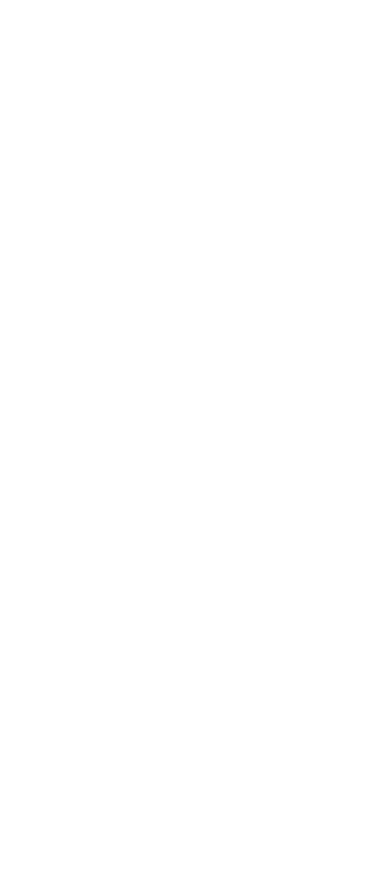
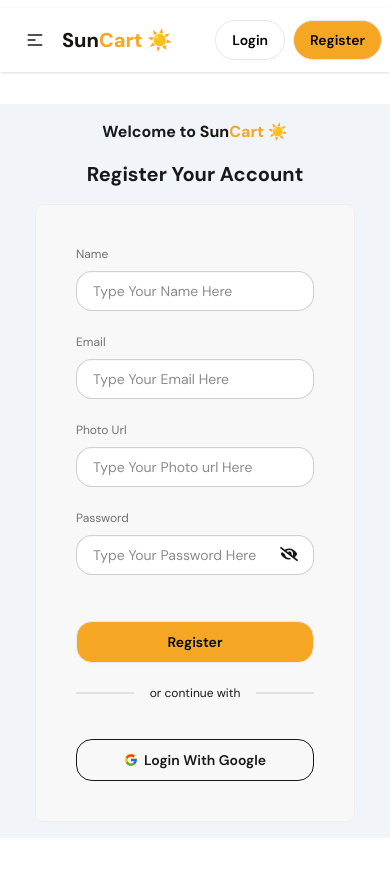
Before and after one commit to Saha-Ovi/suncart-summer-essentials-store, a Next.js app: page /register in a window 390 px wide. Before the commit the page ends 844 px from the top, so only its background shows below. Built offline with nearby package versions, Linux system fonts and the light colour scheme; a web font is replaced by a local one.

Commit message:
login and register design and responsive

```diff
--- a/package.json
+++ b/package.json
@@ -14,7 +14,9 @@
     "next": "16.2.6",
     "react": "19.2.4",
     "react-dom": "19.2.4",
-    "react-icons": "^5.6.0"
+    "react-hook-form": "^7.76.0",
+    "react-icons": "^5.6.0",
+    "react-toastify": "^11.1.0"
   },
   "devDependencies": {
     "@tailwindcss/postcss": "^4",
--- a/src/app/(auth)/layout.jsx
+++ b/src/app/(auth)/layout.jsx
@@ -1,9 +1,11 @@
+import Navbar from '@/components/Navbar/Navbar';
 import React from 'react';
 
-const AuthLayout = () => {
+const AuthLayout = ({children}) => {
     return (
         <div>
-
+            <Navbar/>
+            {children}
         </div>
     );
 };
--- a/src/app/(auth)/login/page.jsx
+++ b/src/app/(auth)/login/page.jsx
@@ -1,9 +1,56 @@
-import React from 'react';
+'use client'
+import React, { useState } from 'react';
+import { FaEye, FaEyeSlash } from 'react-icons/fa';
+import Link from 'next/link';
+import { FcGoogle } from 'react-icons/fc';
+import { useForm } from 'react-hook-form';
 
 const LoginPage = () => {
+    const [isPassword, setIsPassword] = useState(false);
+    const {
+        register,
+        handleSubmit,
+        watch,
+        formState: { errors },
+    } = useForm()
+    const handleFunction = (data) => {
+        console.log(data,"data");
+
+
+    }
     return (
-        <div>
+        <div className='container mx-auto min-h-[80vh] flex justify-center items-center bg-slate-100 my-8 p-4'>
+            <div>
+                <form onSubmit={handleSubmit(handleFunction)} className='space-y-4'>
+                    <h2 className='text-center font-bold text-md md:text-xl'>Welcome to <span className='text-[#1A1410]'>Sun</span><span className='text-[#F5A623]'>Cart ☀️</span></h2>
+                    <h2 className='text-center font-bold text-xl md:text-3xl'>Login Into Your Account</h2>
+                    <fieldset className="fieldset bg-base-200 border-base-300 rounded-box w-xs md:w-xl border p-10 space-y-4 ">
 
+
+                        <label className="label">Email</label>
+                        <input type="email" className="input w-full rounded-2xl p-4" {...register("email", { required: "Email field is required" })} placeholder="Type Your Email Here" />
+                        {
+                            errors.email && <p className='text-red-500 text-xs'>{errors.email.message}</p>
+                        }
+
+                        <div className='relative'>
+                            <label className="label ">Password</label>
+                            <input type={isPassword ? "text" : "password"} className="input w-full rounded-2xl p-4" {...register("password", { required: "Password field is required" })} placeholder="Type Your Password Here" />
+                            <span className='absolute right-4 top-7 text-lg' onClick={()=>setIsPassword(!isPassword)}>{isPassword ? <FaEye /> : <FaEyeSlash />}</span>
+                        </div>
+
+                        {
+                            errors.password && <p className='text-red-500 text-xs'>{errors.password.message}</p>
+                        }
+
+                        <button className="btn bg-[#F5A623] text-black mt-4 rounded-2xl hover:bg-yellow-600 p-5">Login</button>
+                        <div className="divider">or continue with</div>
+                        <button className="btn btn-outline mt-4 rounded-2xl hover:bg-[#F5A623] p-5"> <FcGoogle />Login With Google </button>
+                        <p className='text-center text-sm'>Don't Have An Account ? <Link href={'/register'} className='text-blue-400 '>Register</Link> </p>
+
+                    </fieldset>
+                </form>
+            </div>
         </div>
     );
 };
--- a/src/app/(auth)/register/page.jsx
+++ b/src/app/(auth)/register/page.jsx
@@ -1,9 +1,72 @@
-import React from 'react';
+'use client'
+
+import React, { useState } from 'react';
+import { FaEye, FaEyeSlash } from 'react-icons/fa';
+import Link from 'next/link';
+import { FcGoogle } from 'react-icons/fc';
+import { useForm } from 'react-hook-form';
 
 const RegisterPage = () => {
+    const [isPassword, setIsPassword] = useState(false);
+    const {
+        register,
+        handleSubmit,
+        watch,
+        formState: { errors },
+    } = useForm()
+    const handleFunction = (data) => {
+        console.log(data, "data");
+
+
+    }
     return (
-        <div>
+        <div className='container mx-auto min-h-[80vh] flex justify-center items-center bg-slate-100 p-4 my-8'>
+            <div>
+                <form onSubmit={handleSubmit(handleFunction)} className='space-y-4'>
+                    <h2 className='text-center font-bold text-md md:text-xl'>Welcome to <span className='text-[#1A1410]'>Sun</span><span className='text-[#F5A623]'>Cart ☀️</span></h2>
+                    <h2 className='text-center font-bold text-xl md:text-3xl'>Register Your Account</h2>
+                    <fieldset className="fieldset bg-base-200 border-base-300 rounded-box w-xs md:w-xl border p-10 space-y-4 ">
 
+
+                        <div className='space-y-2'>
+                            <label className="label">Name</label>
+                            <input type="text" className="input w-full rounded-2xl p-4" {...register("name", { required: "Name field is required" })} placeholder="Type Your Name Here" />
+                            {
+                                errors.name && <p className='text-red-500 text-xs'>{errors.name.message}</p>
+                            }
+                        </div >
+                        <div className='space-y-2'>
+                            <label className="label">Email</label>
+                            <input type="email" className="input w-full rounded-2xl p-4" {...register("email", { required: "Email field is required" })} placeholder="Type Your Email Here" />
+                            {
+                                errors.email && <p className='text-red-500 text-xs'>{errors.email.message}</p>
+                            }
+                        </div>
+                        <div className='space-y-2'>
+                            <label className="label">Photo Url</label>
+                            <input type="text" className="input w-full rounded-2xl p-4" {...register("photo", { required: "Photo url field is required" })} placeholder="Type Your Photo url Here" />
+                            {
+                                errors.email && <p className='text-red-500 text-xs'>{errors.photo.message}</p>
+                            }
+
+                        </div>
+                        <div className='relative space-y-2'>
+                            <label className="label ">Password</label>
+                            <input type={isPassword ? "text" : "password"} className="input w-full rounded-2xl p-4" {...register("password", { required: "Password field is required" })} placeholder="Type Your Password Here" />
+                            <span className='absolute right-4 top-9 text-lg' onClick={() => setIsPassword(!isPassword)}>{isPassword ? <FaEye /> : <FaEyeSlash />}</span>
+                        </div>
+
+                        {
+                            errors.password && <p className='text-red-500 text-xs'>{errors.password.message}</p>
+                        }
+
+                        <button className="btn bg-[#F5A623] text-black mt-4 rounded-2xl hover:bg-yellow-600 p-5">Register</button>
+                        <div className="divider">or continue with</div>
+                        <button className="btn btn-outline mt-4 rounded-2xl hover:bg-[#F5A623] p-5"> <FcGoogle />Login With Google </button>
+
+                    </fieldset>
+                </form>
+            </div>
         </div>
     );
 };
--- a/src/components/Navbar/Navbar.jsx
+++ b/src/components/Navbar/Navbar.jsx
@@ -7,7 +7,7 @@
     const pathName = usePathname();
     // console.log(pathName);
     return (
-        <div className='shadow-sm my-2 sticky'>
+        <div className='shadow-sm my-2'>
             <div className="container mx-auto navbar bg-base-100">
                 <div className="navbar-start">
                     <div className="dropdown">
```
Also changed, not shown: 1 other file (tests, documents, lock files or other folders).
